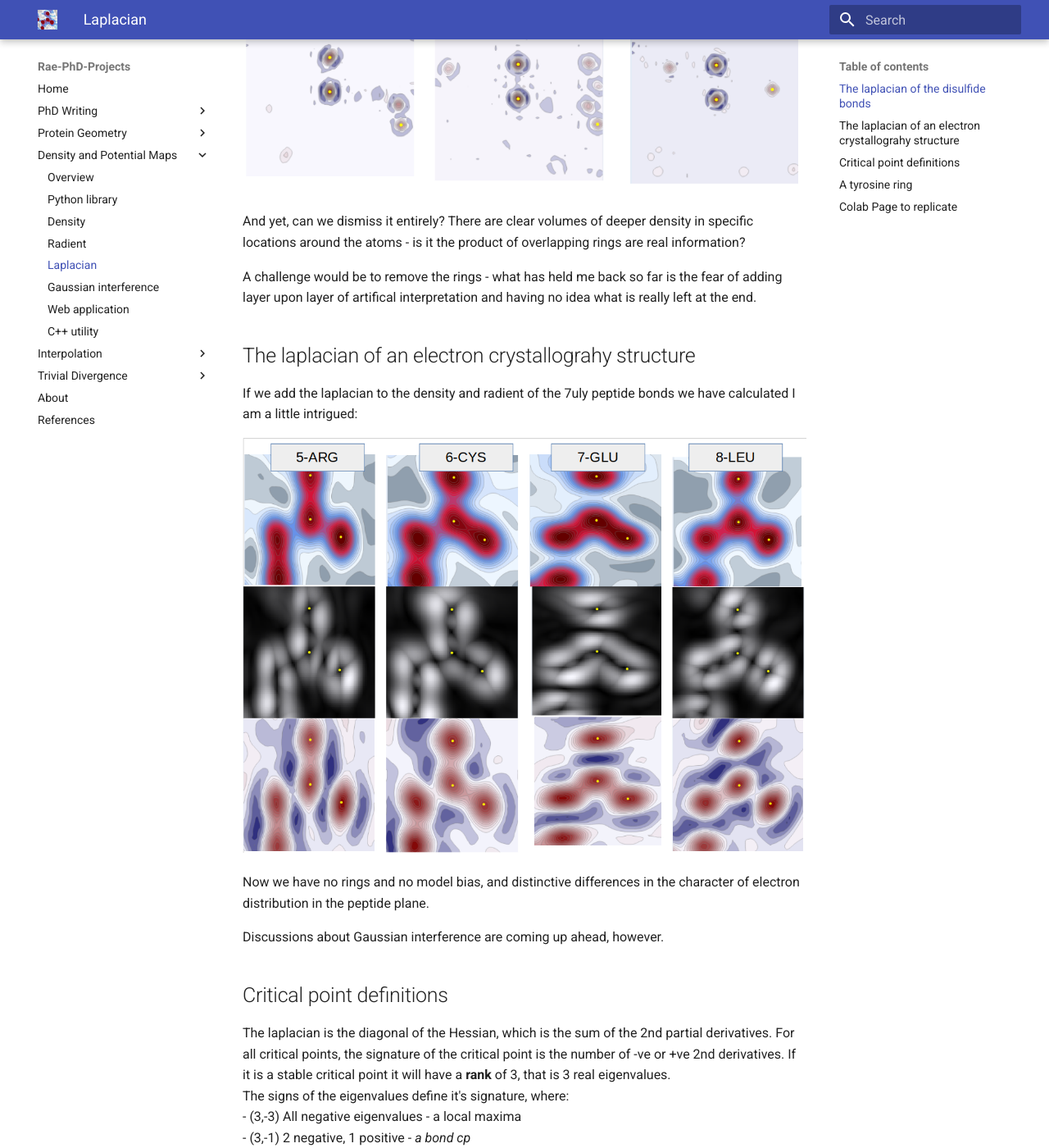
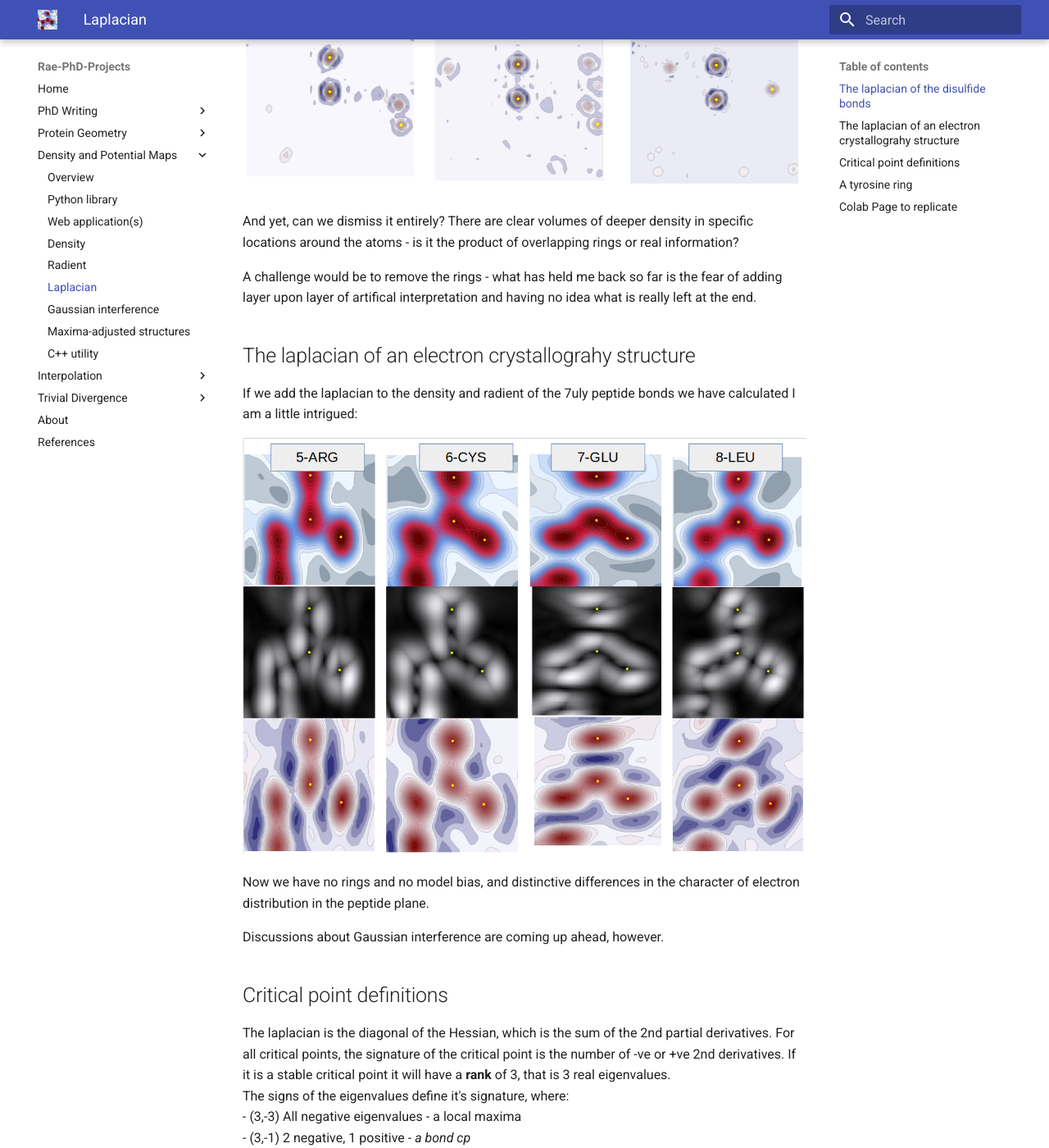
Before and after one commit to rae-gh/rae, an MkDocs documentation site: the page built from docs/maps/laplacian.md, in a window 1280 px wide and 1400 px high, scrolled down 883 px. Shown: the whole window at 82% size. Built offline with MkDocs 1.6.1 and Material for MkDocs 9.7.7, drawn with Linux system fonts in a browser that asks for light colours; some of the changed text lies outside the part shown.

Commit message:
Small adjustments

```diff
--- a/docs/maps/laplacian.md
+++ b/docs/maps/laplacian.md
@@ -23,7 +23,7 @@ to the density, it would be hard not to be concerned about the rings.
 ![alt text](imgs/di-laplacian.png)
 
 And yet, can we dismiss it entirely? There are clear volumes of deeper density in specific
-locations around the atoms - is it the product of overlapping rings are real information?
+locations around the atoms - is it the product of overlapping rings or real information?
 
 A challenge would be to remove the rings - what has held me back so far is the fear of adding
 layer upon layer of artifical interpretation and having no idea what is really left at the end.
--- a/mkdocs.yml
+++ b/mkdocs.yml
@@ -21,11 +21,12 @@ nav:
   - Density and Potential Maps:
     - Overview: maps/overview.md
     - Python library: maps/py-lib.md
+    - Web application(s): maps/leuci-web.md
     - Density: maps/density.md
     - Radient: maps/radient.md
     - Laplacian: maps/laplacian.md
     - Gaussian interference: maps/gaussian.md
-    - Web application: maps/leuci-web.md
+    - Maxima-adjusted structures: maps/adjusted.md
     - C++ utility: maps/leuci-cpp.md
     #- Results: maps/results.md
   - Interpolation:
```
Also changed, not shown: other parts of docs/maps/laplacian.md (+5 -5 lines), docs/maps/adjusted.md (added, +2 -0 lines), docs/maps/gaussian.md (added, +2 -0 lines), docs/maps/leuci-cpp.md (added, +2 -0 lines), docs/maps/leuci-web.md (added, +1 -0 lines).
